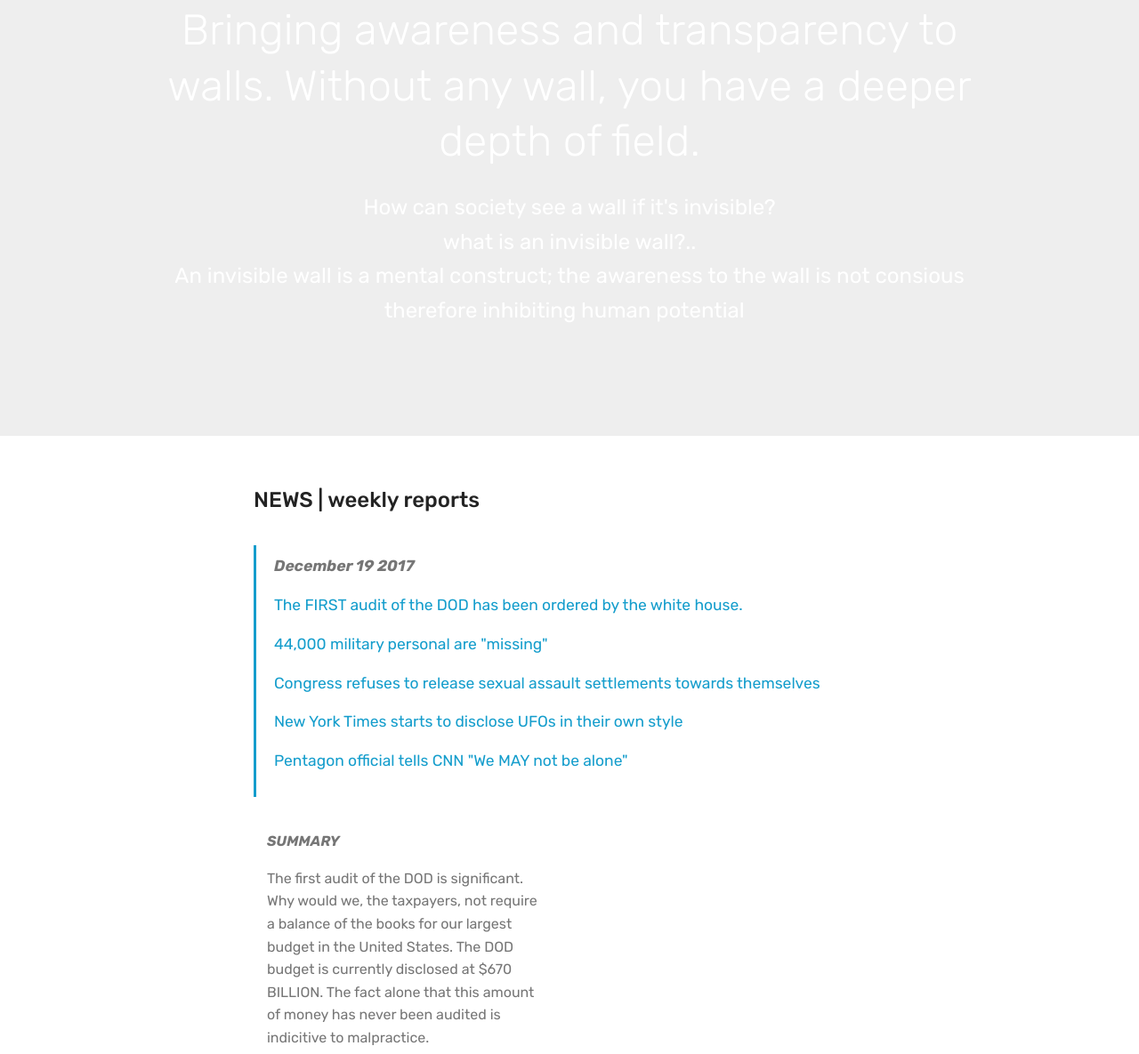
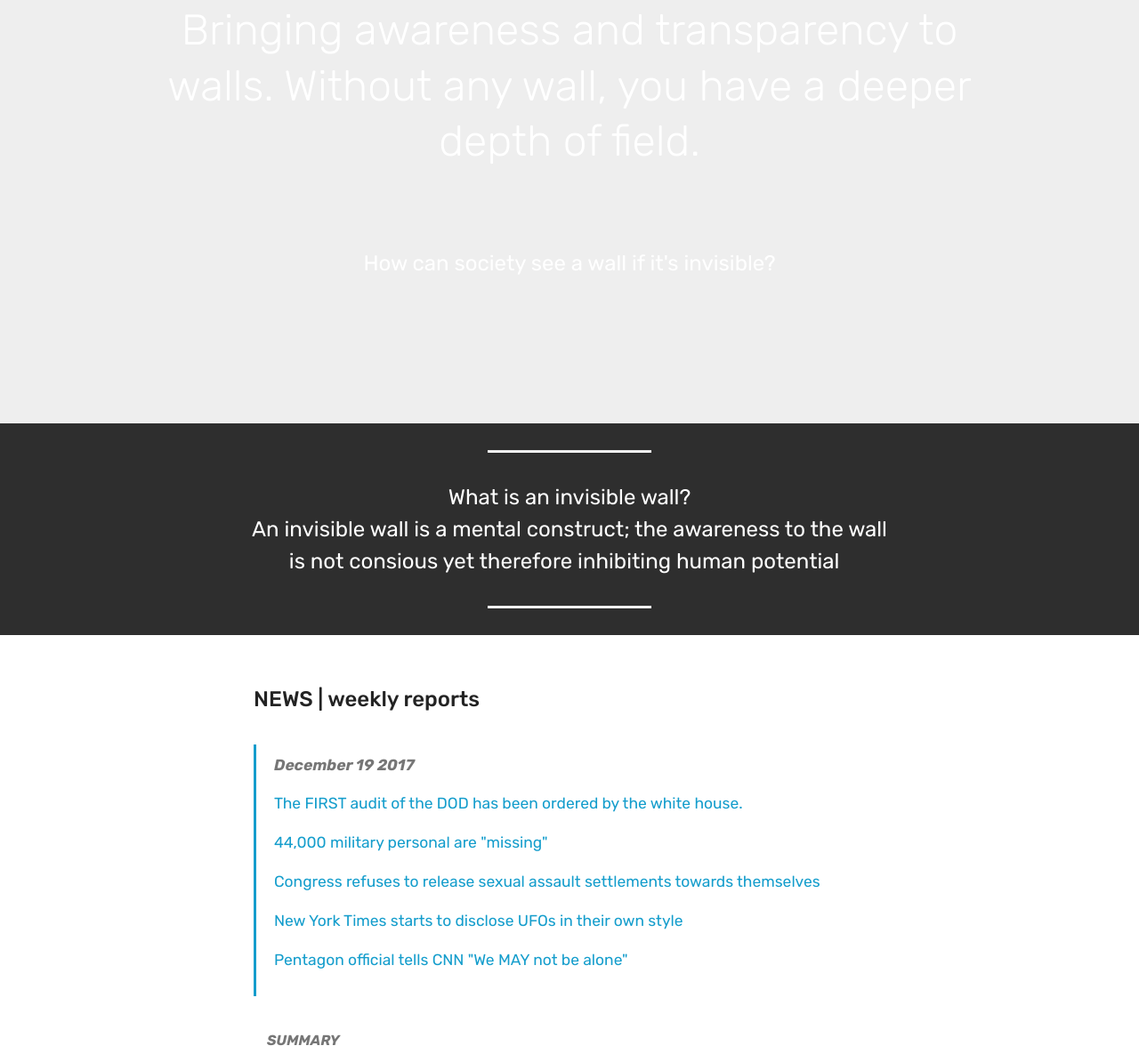
Before and after one commit to koolbaugh/koolbaugh.github.io, a plain HTML site: page index.html in a window 1280 px wide. Shown: the part 1312-2497 px from the top of the page at 89% size. Drawn offline with Linux system fonts and the light colour scheme; files whose address does not match are found by name.

Commit message:
create github pages

```diff
--- a/assets/mobirise/css/mbr-additional.css
+++ b/assets/mobirise/css/mbr-additional.css
@@ -1375,6 +1375,29 @@ body {
   padding-bottom: 90px;
   background-image: url("../../../assets/images/13a-2000x1125.jpg");
 }
+.cid-qEy8DaAGzO {
+  padding-top: 30px;
+  padding-bottom: 30px;
+  background-color: #2e2e2e;
+}
+.cid-qEy8DaAGzO .line {
+  background-color: #ffffff;
+  color: #ffffff;
+  align: center;
+  height: 2px;
+  margin: 0 auto;
+}
+.cid-qEy8DaAGzO .section-text {
+  padding: 2rem 0;
+}
+.cid-qEy8DaAGzO .inner-container {
+  margin: 0 auto;
+}
+@media (max-width: 768px) {
+  .cid-qEy8DaAGzO .inner-container {
+    width: 100% !important;
+  }
+}
 .cid-qAdEnnMAG4 {
   padding-top: 60px;
   padding-bottom: 15px;
--- a/index.html
+++ b/index.html
@@ -23,7 +23,7 @@
 
 </head>
 <body>
-<section class="menu cid-qEgO8M6QHr" once="menu" id="menu2-m" data-rv-view="173">
+<section class="menu cid-qEgO8M6QHr" once="menu" id="menu2-m" data-rv-view="52">
 
 
 
@@ -59,7 +59,7 @@
     </nav>
 </section>
 
-<section class="engine"><a href="https://mobirise.co/i">how to build your own website for free</a></section><section class="cid-qAdDUsiTjs mbr-fullscreen mbr-parallax-background" id="header2-2" data-rv-view="150">
+<section class="engine"><a href="https://mobirise.co/i">how to build your own website for free</a></section><section class="cid-qAdDUsiTjs mbr-fullscreen mbr-parallax-background" id="header2-2" data-rv-view="27">
 
 
 
@@ -83,7 +83,7 @@
     </div>
 </section>
 
-<section class="mbr-section article content10 cid-qAdEoDFEHv" id="content10-7" data-rv-view="153">
+<section class="mbr-section article content10 cid-qAdEoDFEHv" id="content10-7" data-rv-view="30">
 
 
 
@@ -97,7 +97,7 @@
     </div>
 </section>
 
-<section class="header1 cid-qEgRCXrZEI mbr-parallax-background" id="header1-n" data-rv-view="155">
+<section class="header1 cid-qEgRCXrZEI mbr-parallax-background" id="header1-n" data-rv-view="32">
 
 
 
@@ -108,9 +108,9 @@
             <div class="mbr-white col-md-10">
                 <h1 class="mbr-section-title align-center mbr-bold pb-3 mbr-fonts-style display-1">The purpose of this site is inception</h1>
                 <h3 class="mbr-section-subtitle align-center mbr-light pb-3 mbr-fonts-style display-2">
-                    Bringing awareness and transparency to walls. Without any wall, you have a deeper depth of field.</h3>
+                    Bringing awareness and transparency to walls. Without any wall, you have a deeper depth of field.<br><br></h3>
                 <p class="mbr-text align-center pb-3 mbr-fonts-style display-5">
-                    How can society see a wall if it's invisible?<br>what is an invisible wall?..<br>An invisible wall is a mental construct; the awareness to the wall is not consious therefore inhibiting human potential &nbsp;</p>
+                    How can society see a wall if it's invisible?<br>&nbsp;</p>
 
             </div>
         </div>
@@ -118,7 +118,20 @@
 
 </section>
 
-<section class="mbr-section content4 cid-qAdEnnMAG4" id="content4-6" data-rv-view="158">
+<section class="mbr-section article content10 cid-qEy8DaAGzO" id="content10-u" data-rv-view="35">
+
+
+
+    <div class="container">
+        <div class="inner-container" style="width: 66%;">
+            <hr class="line" style="width: 25%;">
+            <div class="section-text align-center mbr-white mbr-fonts-style display-5">What is an invisible wall?<div>An invisible wall is a mental construct; the awareness to the wall is not consious yet therefore inhibiting human potential &nbsp;</div></div>
+            <hr class="line" style="width: 25%;">
+        </div>
+    </div>
+</section>
+
+<section class="mbr-section content4 cid-qAdEnnMAG4" id="content4-6" data-rv-view="37">
 
 
 
@@ -134,7 +147,7 @@
     </div>
 </section>
 
-<section class="mbr-section article content1 cid-qEh2fVuH2P" id="content2-o" data-rv-view="160">
+<section class="mbr-section article content1 cid-qEh2fVuH2P" id="content2-o" data-rv-view="39">
 
 
 
@@ -147,7 +160,7 @@
     </div>
 </section>
 
-<section class="mbr-section article content3 cid-qAdEuHuAqC" id="content3-a" data-rv-view="161">
+<section class="mbr-section article content3 cid-qAdEuHuAqC" id="content3-a" data-rv-view="40">
 
 
 
@@ -161,7 +174,7 @@
     </div>
 </section>
 
-<section class="mbr-section article content10 cid-qEh8zMnFmo" id="content10-s" data-rv-view="162">
+<section class="mbr-section article content10 cid-qEh8zMnFmo" id="content10-s" data-rv-view="41">
 
 
 
@@ -175,7 +188,7 @@
     </div>
 </section>
 
-<section class="mbr-section form3 cid-qAdF31RDty" id="form3-i" data-rv-view="164">
+<section class="mbr-section form3 cid-qAdF31RDty" id="form3-i" data-rv-view="43">
 
 
 
@@ -198,7 +211,7 @@
                 <div data-form-alert="" hidden="">
                         Thanks for filling out the form!
                 </div>
-                <form class="mbr-form" action="https://mobirise.com/" method="post" data-form-title="Mobirise Form"><input type="hidden" data-form-email="true" value="1+L0YudoKOX1/WFIidAutjOxpIuYRUWLt3ZgtUgHI7vDABlanL9//lQMHro4LwwIH8EMeWNFgVAKergiZL+xPAAgC1tZKz9YT4g/SHJNC3ZNpoEwS6VsR00XtSWU0AmQ">
+                <form class="mbr-form" action="https://mobirise.com/" method="post" data-form-title="Mobirise Form"><input type="hidden" data-form-email="true" value="YzU5iYD4t+B2n4lRiFmtwnnsqlLO2rru+QWK8UMONtU8nAZD9fTsC/XhywCqGz80DhHzZEjXZv/DjHs6u+uVV1OgfZB4uXo6rVCxhcCMcCt0GcXqDunSpjc3IKicp++K">
                     <div class="mbr-subscribe input-group">
                         <input class="form-control" type="email" name="email" placeholder="Email" data-form-field="Email" required="" id="email-form3-i">
                         <span class="input-group-btn">
@@ -211,7 +224,7 @@
     </div>
 </section>
 
-<section class="cid-qAdF5VtBZx" id="social-buttons3-j" data-rv-view="167">
+<section class="cid-qAdF5VtBZx" id="social-buttons3-j" data-rv-view="46">
 
 
 
@@ -253,7 +266,7 @@
     </div>
 </section>
 
-<section class="cid-qAdFc3tscx" id="footer1-l" data-rv-view="170">
+<section class="cid-qAdFc3tscx" id="footer1-l" data-rv-view="49">
 
 
 
```
Also changed, not shown: 1 other file.
